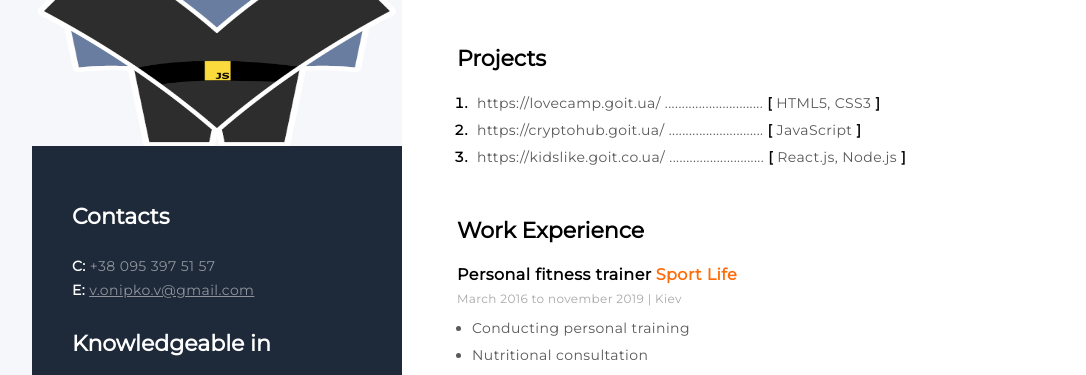
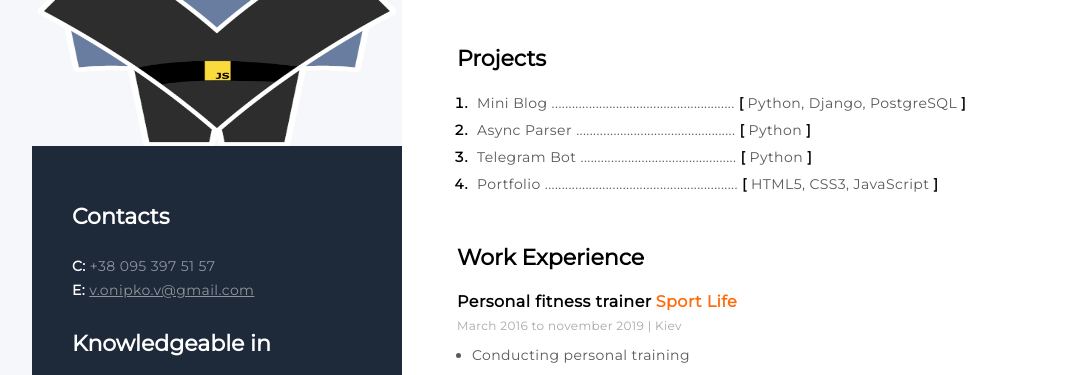
Before and after one commit to mister-developer/portfolio, a plain HTML site: page index.html in a window 1280 px wide. Shown: the part 343-718 px from the top of the page, without its empty margins (68-1154 px from the left). Drawn offline with Linux system fonts and the light colour scheme.

Commit message:
commited

```diff
--- a/css/content.css
+++ b/css/content.css
@@ -53,6 +53,11 @@
     letter-spacing: 0.03em;
     color: #595959;
     text-decoration: none;
+}
+
+.projecs-container a:hover {
+    color: #1341B4;
+    border-bottom: 2px solid #1341B4;
 }
 
 .projecs-container span {
--- a/index.html
+++ b/index.html
@@ -90,19 +90,24 @@
                 <h3>Projects</h3>
                 <ol>
                     <li>
-                        <a href="https://lovecamp.goit.ua/">https://lovecamp.goit.ua/</a>
-                        <span>.............................</span>
-                        <span><b>[</b> HTML5, CSS3 <b>]</b></span>
+                        <a href="https://github.com/mister-developer/blog">Mini Blog</a>
+                        <span>......................................................</span>
+                        <span><b>[</b> Python, Django, PostgreSQL <b>]</b></span>
                     </li>
                     <li>
-                        <a href="https://cryptohub.goit.ua/">https://cryptohub.goit.ua/</a>
-                        <span>............................</span>
-                        <span><b>[</b> JavaScript <b>]</b></span>
+                        <a href="https://github.com/mister-developer/async-parser">Async Parser</a>
+                        <span>...............................................</span>
+                        <span><b>[</b> Python <b>]</b></span>
                     </li>
                     <li>
-                        <a href="https://kidslike.goit.co.ua/">https://kidslike.goit.co.ua/</a>
-                        <span>............................</span>
-                        <span><b>[</b> React.js, Node.js <b>]</b></span>
+                        <a href="https://github.com/mister-developer/telegram-bot">Telegram Bot</a>
+                        <span>..............................................</span>
+                        <span><b>[</b> Python <b>]</b></span>
+                    </li>
+                    <li>
+                        <a href="https://github.com/mister-developer/portfolio">Portfolio</a>
+                        <span>.........................................................</span>
+                        <span><b>[</b> HTML5, CSS3, JavaScript <b>]</b></span>
                     </li>
                 </ol>
             </div>
```
Also changed, not shown: 1 other file.
